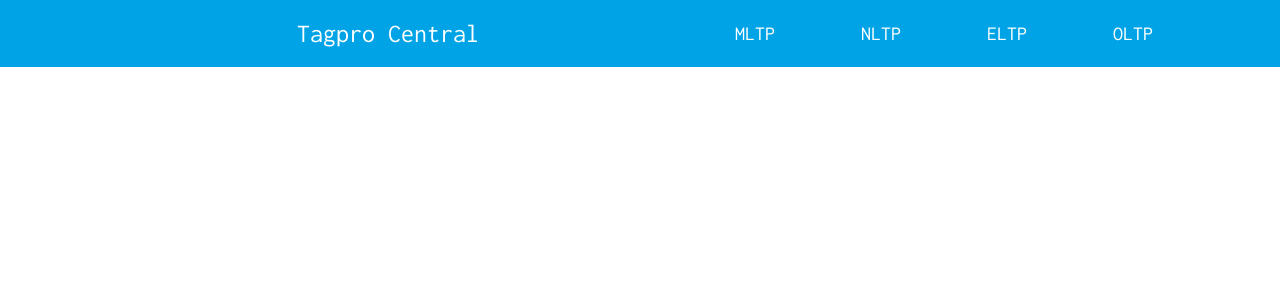
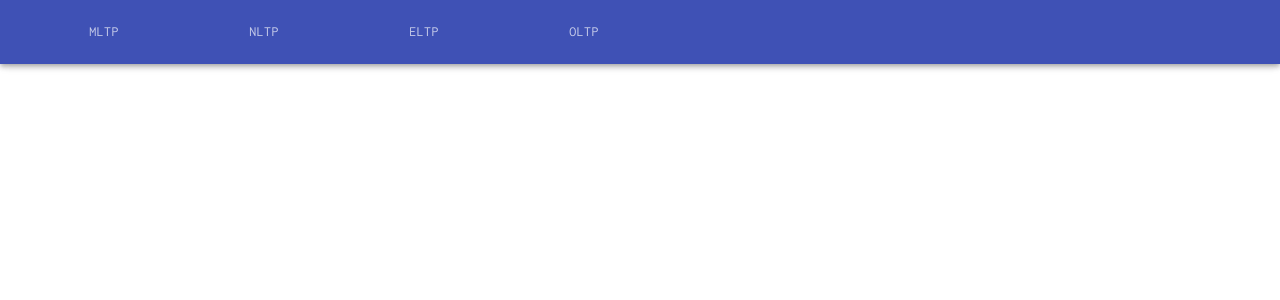
Before and after one commit to itsokthen/tagpro_central, a React (Create React App) app in the folder tagprocentral/: page / in a window 1280 px wide. Shown: the top 300 px of the page. Built offline with nearby package versions, Linux system fonts and the light colour scheme.

Commit message:
new navbar

```diff
--- a/tagprocentral/src/components/Navbar/Navbar.js
+++ b/tagprocentral/src/components/Navbar/Navbar.js
@@ -1,29 +1,21 @@
 import React from "react";
-import "./Navbar.css";
+import {AppBar, Tabs, Tab, Toolbar, Typography} from '@material-ui/core'
+
 
 const Navbar = () => {
   return (
-    <div>
-      <header class="main-head">
-        <nav>
-          <h1 id="logo">Tagpro Central</h1>
-          <ul>
-            <li>
-              <a href="#MLTPs">MLTP</a>
-            </li>
-            <li>
-              <a href="#NLTP">NLTP</a>
-            </li>
-            <li>
-              <a href="#ELTP">ELTP</a>
-            </li>
-            <li>
-              <a href="#OLTP">OLTP</a>
-            </li>
-          </ul>
-        </nav>
-      </header>
-    </div>
+
+      <AppBar color='primary'>
+        <Toolbar>
+          <Tabs>
+            <Tab   label='MLTP'/>
+            <Tab   label='NLTP'/>
+            <Tab   label='ELTP'/>
+            <Tab   label='OLTP'/>
+          </Tabs>
+        </Toolbar>
+      </AppBar>
+
   );
 };
 
```
